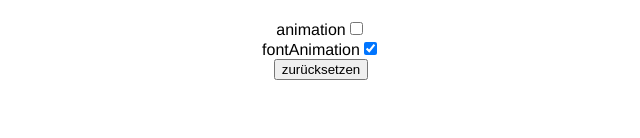
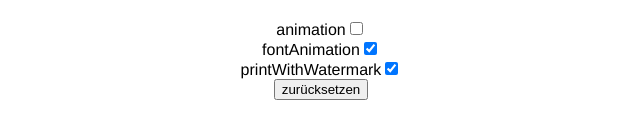
Before and after one commit to DennisMaass/photobooth, a Vue app in the folder packages/vue-frontend/: page /config in a window 1280 px wide. Shown: the part 426-564 px from the top of the page, without its empty margins (319-959 px from the left). Built offline with nearby package versions, Linux system fonts and the light colour scheme; no server answers.

Commit message:
feat: add withWatermark

```diff
--- a/packages/vue-frontend/src/composables/usePrinter.ts
+++ b/packages/vue-frontend/src/composables/usePrinter.ts
@@ -4,7 +4,7 @@ import useNotification from "@/composables/useNotification";
 import useNetwork from "@/composables/useNetwork";
 
 export type UsePrinter = {
-  print: (id: string) => Promise<PrinterStatus>;
+  print: (id: string, withWatermark:boolean) => Promise<PrinterStatus>;
   getState: () => Promise<PrinterStatus>;
 };
 
@@ -29,12 +29,15 @@ export default (): UsePrinter => {
     return status;
   }
 
-  async function print(id: string): Promise<PrinterStatus> {
-    send("print", { id });
+  async function print(
+    id: string,
+    withWatermark = true
+  ): Promise<PrinterStatus> {
+    send("print", { id, withWatermark });
 
     const status = await ofetch(`${BASE_URL}/print`, {
       method: "POST",
-      body: { id },
+      body: { id, withWatermark },
     });
 
     const intepretedStatus = status;
--- a/packages/vue-frontend/src/composables/useThemes.ts
+++ b/packages/vue-frontend/src/composables/useThemes.ts
@@ -43,6 +43,7 @@ const company = useLocalStorage("company", "");
 const fotoText = ref("")
 const animationEnabled = useLocalStorage("animationEnabled", false);
 const fontAnimationEnabled = useLocalStorage("fontAnimationEnabled", true);
+const printWithWatermark = useLocalStorage("printWithWatermark", true);
 
 /* const newThemeType = {
   id: "wedding1",
@@ -102,6 +103,7 @@ type UseThemes = {
   selectedThemeId: Ref<string>;
   animationEnabled: RemovableRef<boolean>;
   fontAnimationEnabled: RemovableRef<boolean>;
+  printWithWatermark: RemovableRef<boolean>;
   fotoText: RemovableRef<string>;
 };
 
@@ -311,6 +313,7 @@ export default (): UseThemes => {
     selectedThemeId,
     animationEnabled,
     fontAnimationEnabled,
+    printWithWatermark,
     themes,
     people,
     company,
--- a/packages/vue-frontend/src/views/ConfigView.vue
+++ b/packages/vue-frontend/src/views/ConfigView.vue
@@ -13,7 +13,8 @@ const {
   themes,
   selectedTheme,
   animationEnabled,
-  fontAnimationEnabled
+  fontAnimationEnabled,
+  printWithWatermark
 } = useThemes();
 
 function handleReset() {
@@ -72,6 +73,10 @@ function handleReset() {
         <label>fontAnimation</label>
         <input type="checkbox" v-model="fontAnimationEnabled" />
       </div>
+      <div>
+        <label>printWithWatermark</label>
+        <input type="checkbox" v-model="printWithWatermark" />
+      </div>
     </div>
     <button @click="handleReset">zurücksetzen</button>
     <div class="config-view__footer">
--- a/packages/vue-frontend/src/views/GalleryView.vue
+++ b/packages/vue-frontend/src/views/GalleryView.vue
@@ -6,6 +6,7 @@ import { computed, onMounted, ref } from "vue";
 import { Lazy, Navigation } from "swiper";
 import { usePhotos } from "@/composables/usePhotos";
 import usePrinter from "@/composables/usePrinter";
+import useThemes from "@/composables/useThemes";
 import { Swiper, SwiperSlide } from "swiper/vue";
 
 import "swiper/css";
@@ -46,8 +47,10 @@ const onIndexChanged = () => {
 
 const router = useRouter();
 const { print } = usePrinter();
+const { printWithWatermark } = useThemes();
+
 function handlePrint() {
-  print(activeId.value);
+  print(activeId.value, printWithWatermark.value);
 }
 
 function handleDownload() {
--- a/packages/vue-frontend/src/views/ResultView.vue
+++ b/packages/vue-frontend/src/views/ResultView.vue
@@ -19,9 +19,10 @@ const props = defineProps({
 const router = useRouter();
 const { remove } = usePhotos();
 const { print } = usePrinter();
+const { selectedTheme,printWithWatermark } = useThemes();
 
 async function handlePrint(): Promise<void> {
-  const status = await print(props.imageId);
+  const status = await print(props.imageId, printWithWatermark.value);
   if (status.code === "ready") {
     router.push("/");
   }
@@ -52,7 +53,7 @@ function handleDownload() {
 }
 
 const { enabledPrinter } = useConfig();
-const { selectedTheme } = useThemes();
+
 </script>
 
 <template>
```
